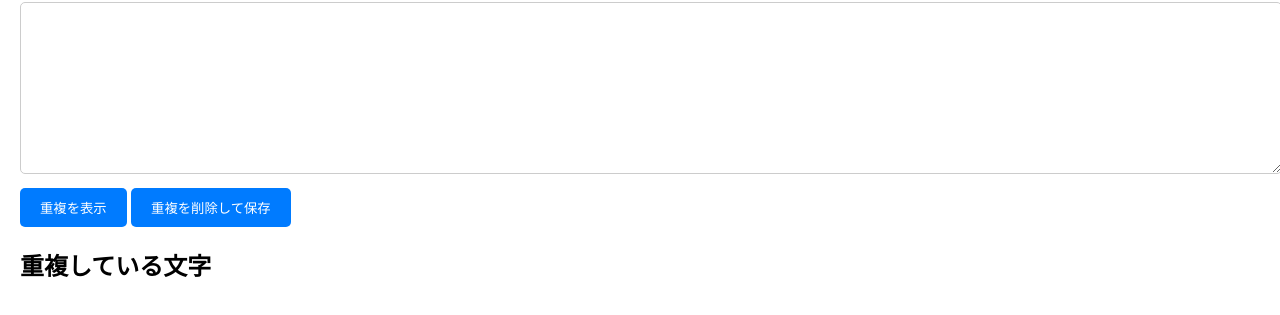
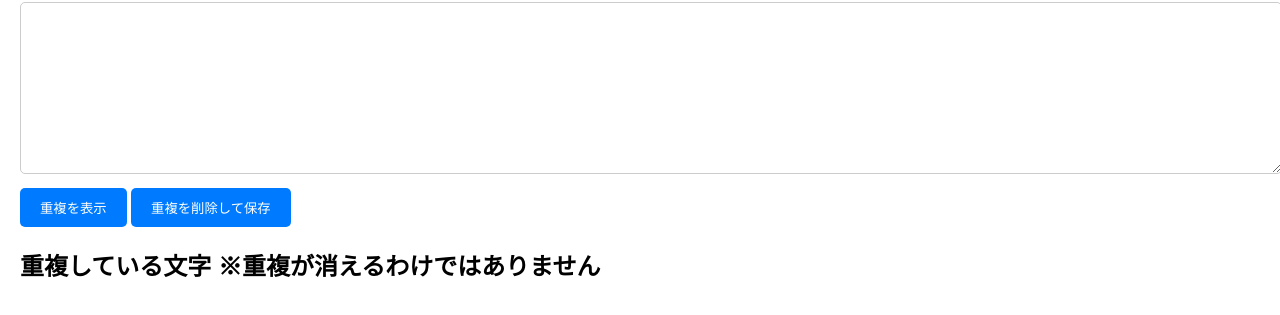
Before and after one commit to uu5007mp4/zyuuhukukennti, a plain HTML site: page index.html in a window 1280 px wide. Shown: the part 105-420 px from the top of the page. Drawn offline with Linux system fonts and the light colour scheme.

Commit message:
Update index.html

```diff
--- a/index.html
+++ b/index.html
@@ -55,7 +55,7 @@
     <textarea id="urlList" rows="10" cols="50"></textarea><br>
     <button onclick="checkDuplicates()">重複を表示</button>
     <button onclick="removeDuplicates()">重複を削除して保存</button>
-    <h2>重複している文字</h2>
+    <h2>重複している文字 ※重複が消えるわけではありません</h2>
     <ul id="duplicateUrls"></ul>
 
     <script>
```
